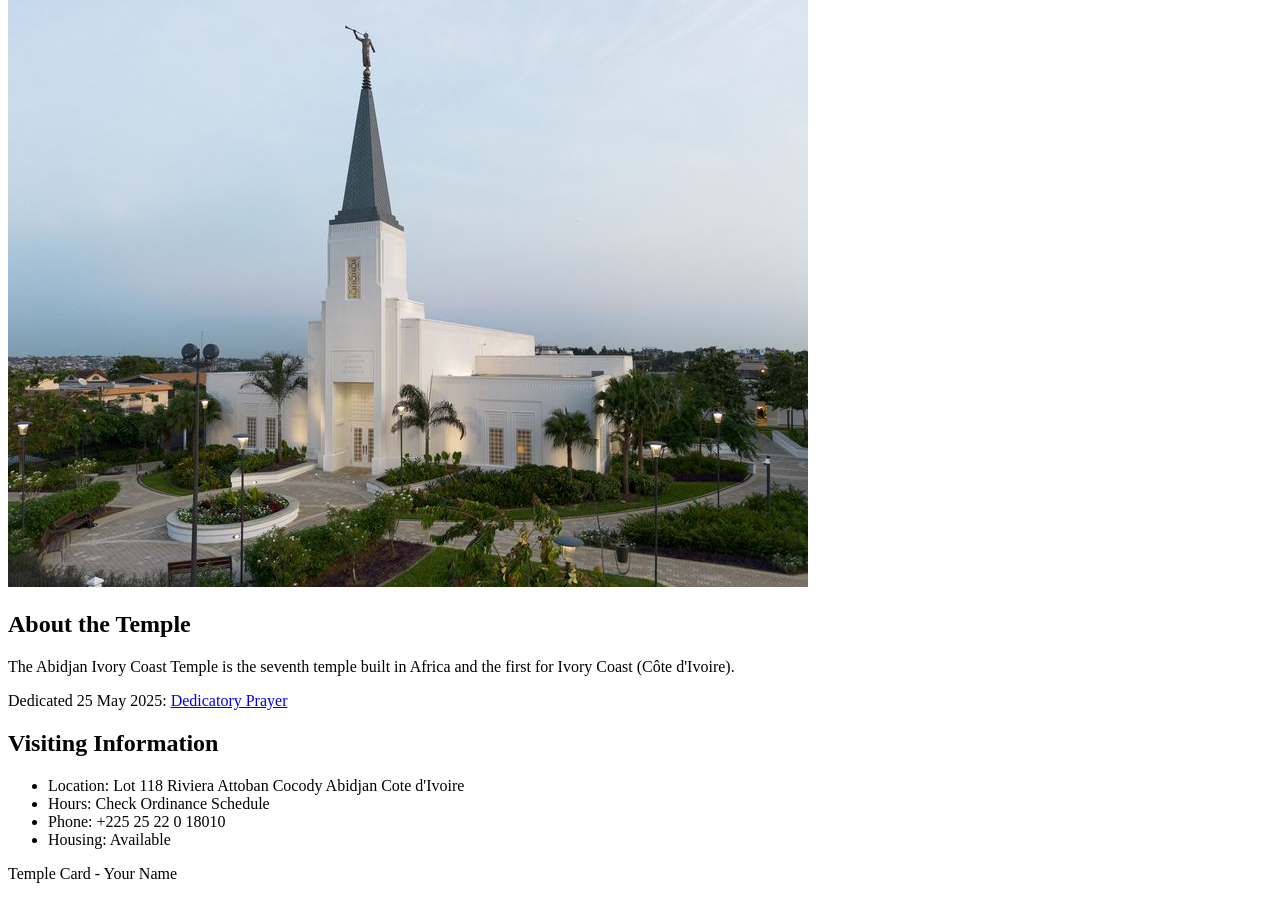
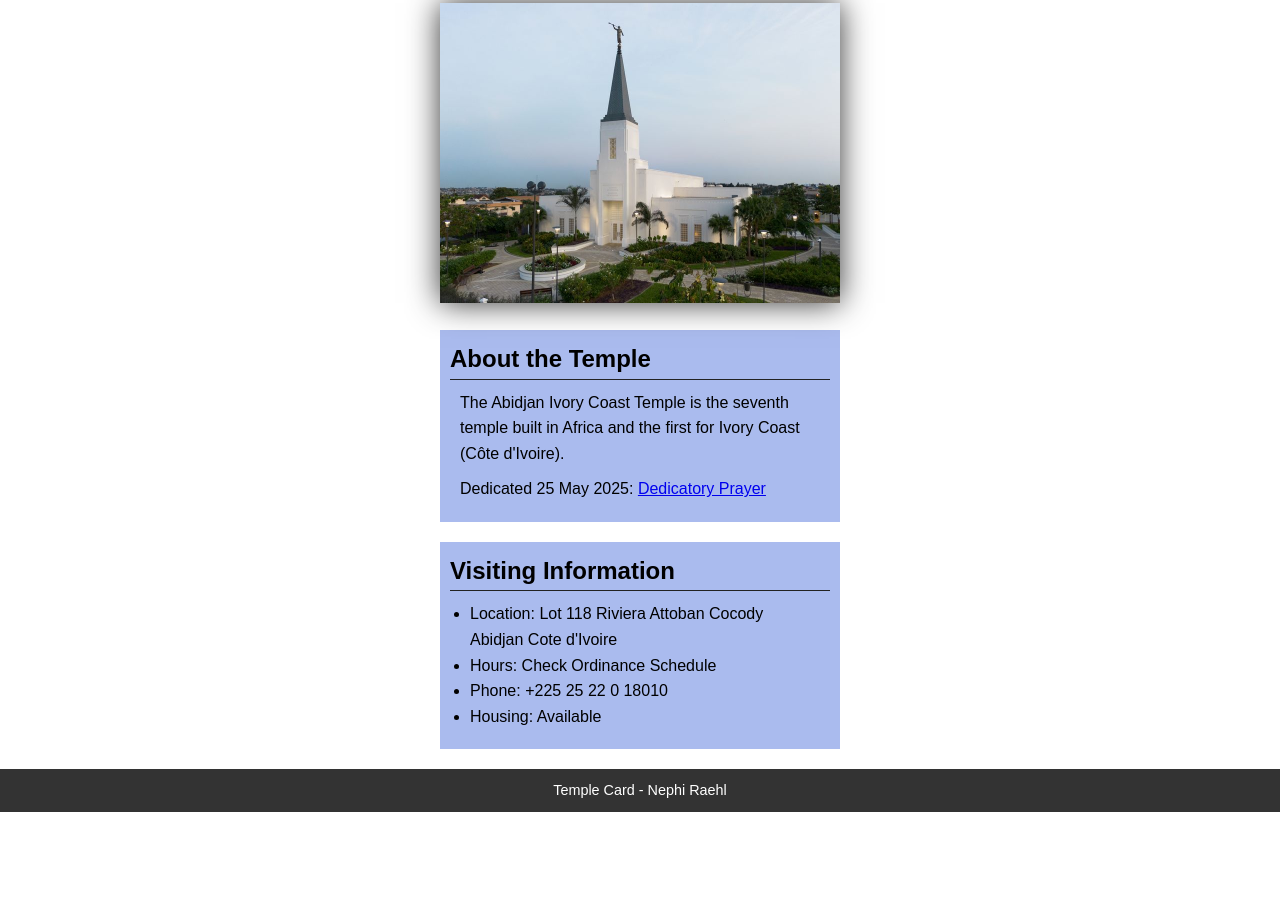
Before and after one commit to nephiraehl/wdd130, a plain HTML site: page week02/temple.html in a window 1280 px wide. Shown: the part 127-1026 px from the top of the page. After the commit the page ends 939 px from the top, so only its background shows below. Drawn offline with Linux system fonts and the light colour scheme.

Commit message:
code along wk2

```diff
--- /dev/null
+++ b/week02/styles/temple.css
@@ -0,0 +1,57 @@
+* {
+    margin: 0;
+    padding: 0;
+}
+
+body{
+    font-family: Arial, sans-serif;
+    line-height: 1.6;
+}
+
+header, footer {
+    background-color: #333;
+    color: #fff;
+    padding: 10px 0;
+    text-align: center;
+    font-size: 1.5rem;
+
+}
+main{
+    width: 400px;
+    margin: 0 auto;
+}
+
+h1 {
+    margin: 10px;
+    text-align: center;
+}
+
+h2{
+    border-bottom: 1px solid #222;
+}
+
+img{
+    width: 100%;
+    height: auto;
+    box-shadow: 0px 0px 30px #333;
+}
+
+    section{
+        margin: 20px 0;
+        border: 1px solid rgb (0,0,0.10%);
+        padding: 10px;
+        background-color: #abe;
+        font-size: .9 rem
+    }
+
+section p{
+    margin: 10px;
+}
+
+ul{
+    margin: 10px 20px;
+}
+
+footer{
+    font-size: .9rem;
+}
--- a/week02/temple.html
+++ b/week02/temple.html
@@ -5,6 +5,7 @@
     <meta charset="UTF-8">
     <meta name="viewport" content="width=device-width, initial-scale=1.0">
     <title>Temple Card - Abidjan Cote d'Ivoire</title>
+    <link rel="stylesheet" href="styles/temple.css">
 </head>
 
 <body>
@@ -35,7 +36,7 @@
         </section>
     </main>
     <footer>
-        <p>Temple Card - Your Name</p>
+        <p>Temple Card - Nephi Raehl</p>
     </footer>
 </body>
 
```
Also changed, not shown: week02/block-vs-inline.html (+4 -4 lines).
